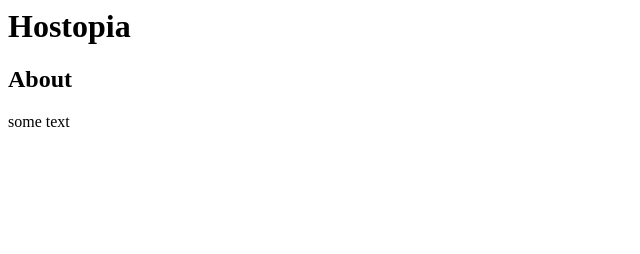
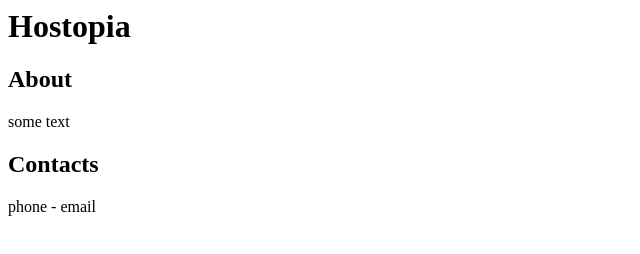
Before and after one commit to ayona707070/hostopia.com, a plain HTML site: page index.html in a window 1280 px wide. Shown: the whole page, without its empty margins (0-640 px from the left). Drawn offline with Linux system fonts and the light colour scheme.

Commit message:
added fix to contacts section

```diff
--- a/index.html
+++ b/index.html
@@ -7,5 +7,8 @@
 
 <h2>About</h2>
 <p>some text</p>
+
+<h2>Contacts</h2>
+<p>phone - email</p>
 </body>
 </html>
```
